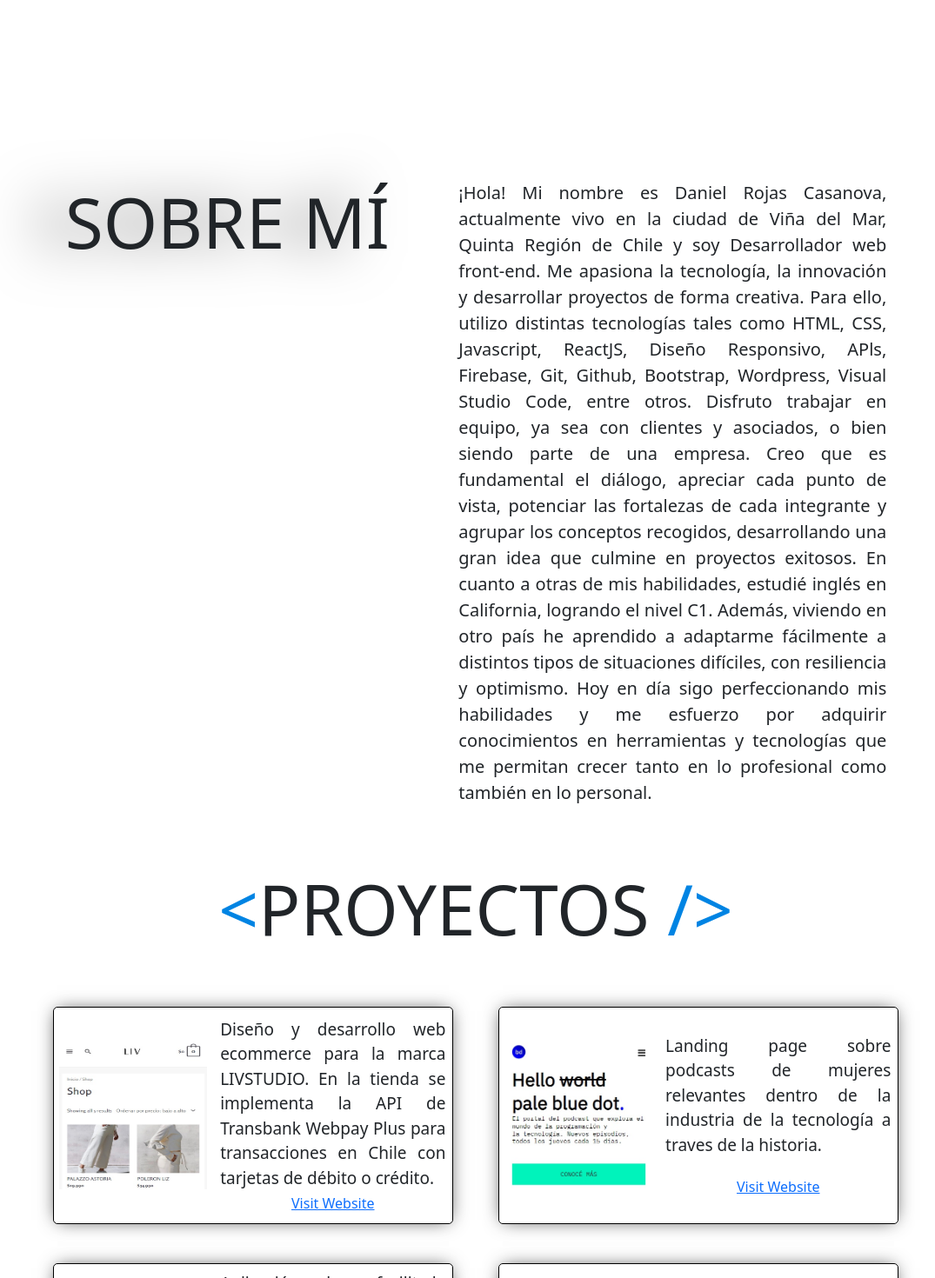
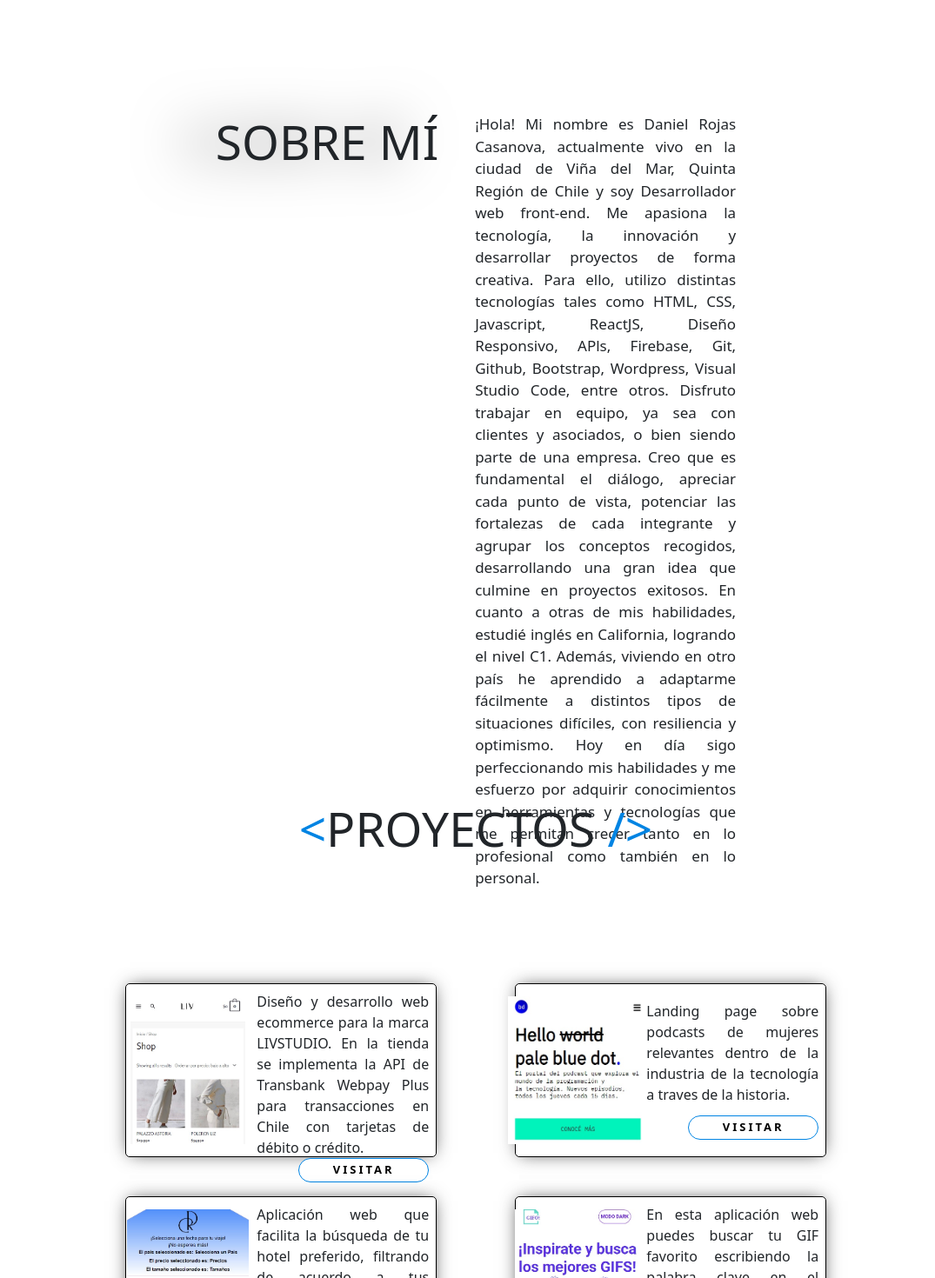
Before and after one commit to cassnova/my-portfolio, a React (Create React App) app: page / in a window 1280 px wide. Shown: the part 700-2170 px from the top of the page at 87% size, without its empty margins (93-1168 px from the left). Built offline with nearby package versions, Linux system fonts and the light colour scheme.

Commit message:
adding some fix to components

```diff
--- a/src/App.css
+++ b/src/App.css
@@ -1,3 +1,4 @@
 .App {
   text-align: center;
+  font-family: system-ui, -apple-system, BlinkMacSystemFont, 'Segoe UI', Roboto, Oxygen, Ubuntu, Cantarell, 'Open Sans', 'Helvetica Neue', sans-serif;
 }
--- a/src/components/AboutMe/About.css
+++ b/src/components/AboutMe/About.css
@@ -60,12 +60,12 @@
         /* justify-content: space-between; */
         /* border: 1px black solid; */
         height: 100vh;
-        width: 80%;
+        width: 50%;
         margin: auto;
     }
 
     .sec-container h2 {
-        font-size: 80px;
+        font-size: 55px;
         margin-bottom: 900px;
         padding: 10px;
         text-align: left;
@@ -82,7 +82,7 @@
     .sec-container p {
         display: flex;
         justify-content: flex-start;
-        font-size: 20px;
+        font-size: 17px;
         text-align: justify;
     }
 }
--- a/src/components/Cards/Card.css
+++ b/src/components/Cards/Card.css
@@ -27,6 +27,11 @@
 
 .img-container img {
     height: 150px;
+    transition: 1s;
+}
+
+.img-container img:hover {
+    filter: invert(180%);
 }
 
 .description-container {
@@ -44,6 +49,33 @@
     margin: 0;
 }
 
+.btn-webs {
+    border: 1px solid #0084E3;
+    background-color: white;
+    width: 150px;
+    height: 28px;
+    font-size: 13px;
+    color: black;
+    text-decoration: none;
+    display: flex;
+    justify-content: center;
+    align-items: center;
+    font-weight: bold;
+    letter-spacing: 3px;
+    border-radius: 20px;
+    transition: 0.5s;
+}
+
+.btn-webs:hover {
+    background-color: #0084E3;
+    color: white;
+}
+
+.btn-container {
+    display: flex;
+    justify-content: end;
+}
+
 /** MEDIA QUERIES TO TABLET**/
 
 @media (min-width: 768px) and (max-width: 1279px) {
@@ -51,10 +83,12 @@
         width: 48%;
         margin: auto;
     }
+
     .img-container img {
         height: 130px;
     }
-    .description-container p{
+
+    .description-container p {
         font-size: 15px;
     }
 }
@@ -63,8 +97,8 @@
 
 @media (min-width: 1280px) {
     .card-container {
-        width: 45%;
-        height: 250px;
+        width: 40%;
+        height: 200px;
         border: 1px solid black;
         margin: auto;
         /* margin-bottom: 10px; */
@@ -86,7 +120,7 @@
     }
 
     .img-container img {
-        width: 180px;
+        width: 170px;
         height: 180px;
         padding: 5px;
     }
@@ -101,7 +135,7 @@
     }
 
     .description-container p {
-        font-size: 19px;
+        font-size: 16px;
         text-align: justify;
         margin: 0;
     }
--- a/src/components/Cards/Card.jsx
+++ b/src/components/Cards/Card.jsx
@@ -13,7 +13,11 @@ function Card(props) {
             <div
                 className="description-container">
                 <p>{props.description}</p>
-                <a href={props.link}>Visit Website</a>
+                <div className="btn-container">
+                    <a className="btn-webs" target="__blank" href={props.link}>
+                        VISITAR
+                    </a>
+                </div>
             </div>
         </div>
 
--- a/src/components/Footer/Footer.css
+++ b/src/components/Footer/Footer.css
@@ -37,6 +37,8 @@
     transform: scale(1.5, 1.5)
 }
 
+/** MEDIA QUERIES TO DESKTOP **/
+
 @media (min-width: 1280px) {
     .footer-container {
         width: 50%;
@@ -48,6 +50,6 @@
     }
 
     .icons-container {
-        width: 70vw;
+        width: 50vw;
     }
 }
--- a/src/components/Header/Header.css
+++ b/src/components/Header/Header.css
@@ -59,3 +59,9 @@
         border-color: transparent
     }
 }
+
+@media (min-width: 1280px) {
+    .fx {
+        height: 33px;
+    }
+}
--- a/src/components/Projects/Projects.css
+++ b/src/components/Projects/Projects.css
@@ -36,14 +36,15 @@
 
 @media (min-width: 1280px) {
     .title-elements {
-        font-size: 80px;
+        font-size: 55px;
+        margin-bottom: 100px;
     }
 
     .container-main {
-        width: 80%;
+        width: 70%;
         min-height: 100vh;
         display: flex;
-        justify-content: space-evenly;
+        justify-content: space-between;
         flex-wrap: wrap;
         margin: auto;
     }
--- a/src/components/nav/Nav.jsx
+++ b/src/components/nav/Nav.jsx
@@ -8,7 +8,7 @@ import LogoDRCBLANCO from './LogoDRCBLANCO.png';
 
 function NavBarMenu() {
     return (
-        <Navbar bg="dark" variant="dark" expand="lg" collapseOnSelect>
+        <Navbar bg="dark" variant="dark" expand="lg" fixed="top" collapseOnSelect>
             <Container>
                 <Navbar.Brand href="#home">
                     <img className="logoDRC" src={LogoDRCBLANCO} alt='Logo DRC' />
```
